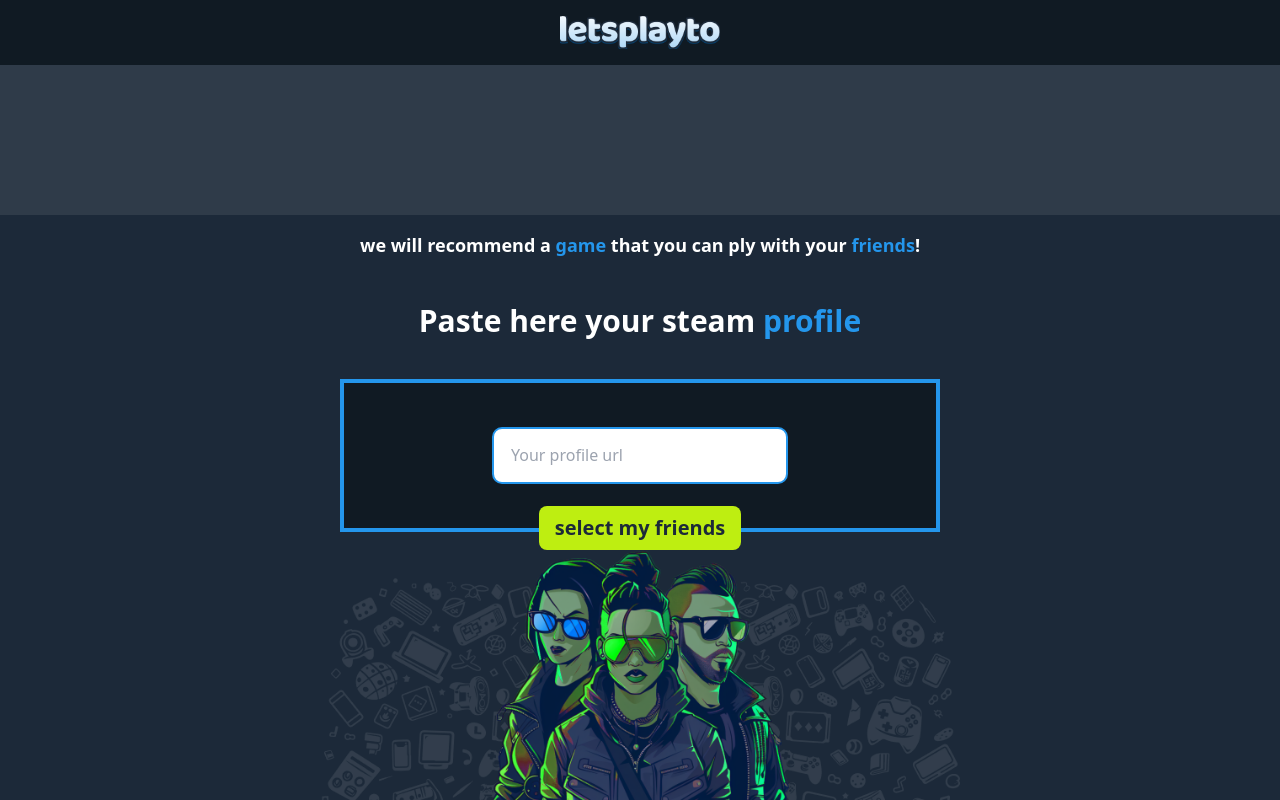
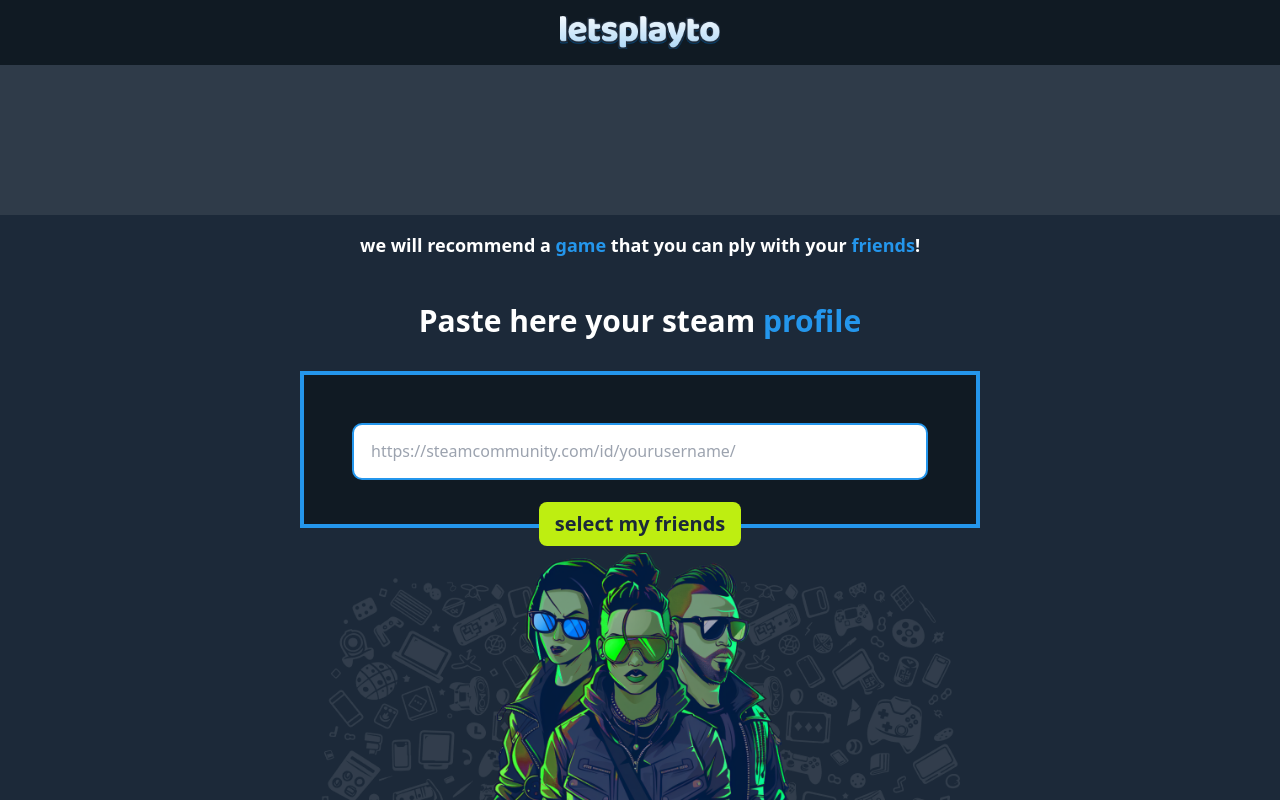
Before and after one commit to pingmefy/ashe, a Next.js app: page / in a window 1280 px wide. Built offline with nearby package versions, Linux system fonts and the light colour scheme.

Commit message:
adjusting paddings

```diff
--- a/src/components/UnAuthBlock.tsx
+++ b/src/components/UnAuthBlock.tsx
@@ -29,11 +29,11 @@
     setSteamId(steamId)
   },[getSteamIdFromProfile, profileUrl])
   return(
-    <div className={"text-center"}>
+    <div className={"text-center flex flex-col gap-8"}>
       <h1 className={"text-3xl font-bold"}>Paste here your steam <span className={"text-highlightColor"}>profile</span></h1>
-      <div className={"bg-primaryColorDark border-4 border-highlightColor flex flex-col items-center justify-center m-10"}>
-        <div className={"mt-11 w-2/4"}>
-          <Input onChange={(value) => handleOnInputChange(value)} value={profileUrl} type={"text"} placeholder={"Your profile url"}/>
+      <div className={"bg-primaryColorDark border-4 border-highlightColor flex flex-col items-center justify-center "}>
+        <div className={"mt-12 w-full px-12"}>
+          <Input onChange={(value) => handleOnInputChange(value)} value={profileUrl} type={"text"} placeholder={"https://steamcommunity.com/id/yourusername/"}/>
         </div>
         <Button onClick={handleButtonClick}>select my friends</Button>
       </div>
```
